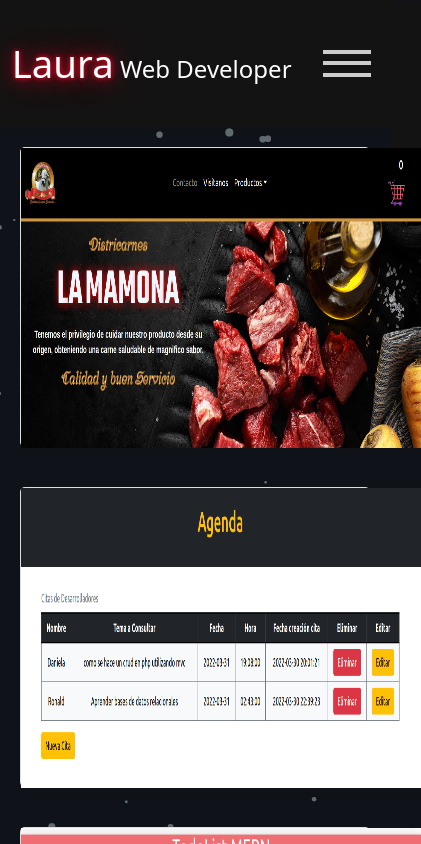
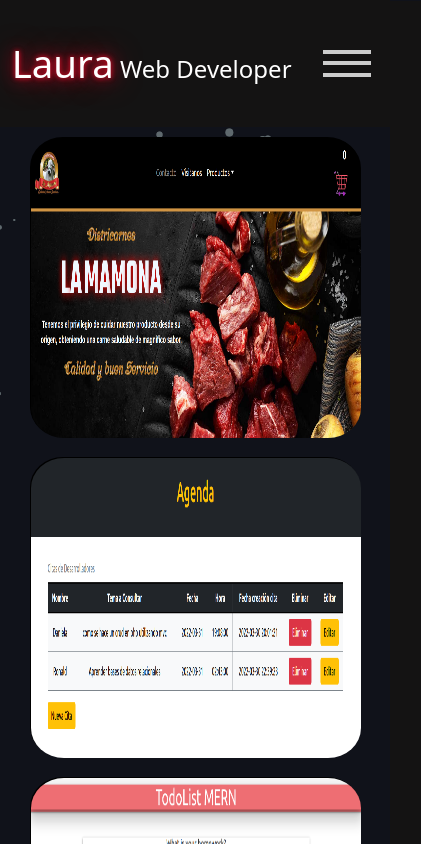
Before and after one commit to LDvargasHidalgo/full-portafolio, a React (Create React App) app: page /projects in a window 390 px wide. Shown: the top 844 px of the page, 421 px wide, since content can reach past the window. Built offline with nearby package versions, Linux system fonts and the light colour scheme; a web font is replaced by a local one.

Commit message:
card responsive

```diff
--- a/src/Components/Navbar/Navbar.jsx
+++ b/src/Components/Navbar/Navbar.jsx
@@ -58,10 +58,21 @@ function Navbar() {
 
 const NavbarPageStyled = styled.nav`
 *,
+
 *::after,
 *::before {
   margin: 0;
   box-sizing: border-box;
+}
+
+.nav {
+  position: relative;
+  z-index: 150;
+  display: flex;
+  align-items: center;
+  justify-content: space-around;
+  height: 15vh;
+  background: rgb(20, 19, 19);
 }
 
 li {
@@ -88,15 +99,6 @@ a:hover{
    text-shadow: 0 0 5px var(--primary-color),  0 0 15px var(--primary-color),  0 0 30px var(--primary-color), 0 0 5px var(--primary-color);
   }
 
-.nav {
-  position: static;
-  z-index: 150;
-  display: flex;
-  align-items: center;
-  justify-content: space-around;
-  height: 15vh;
-  background: rgb(20, 19, 19);
-}
 
 
 .nav__brand {
@@ -129,7 +131,7 @@ a:hover{
     position: fixed;
     top: 0.1vh;
     right: 0;
-    height: 50%;
+    height: 100%;
     width: 100vw;
     background: rgb(20, 19, 19);
     flex-direction: column;
--- a/src/Components/Projects/Projects.js
+++ b/src/Components/Projects/Projects.js
@@ -51,26 +51,30 @@ const ProjectsPageStyled = styled.header`
     flex-wrap: wrap;
     justify-content: center;
     min-height: 70vh;
+
   }
 
   .card {
     margin: 20px;
-    width: 400px;
+    width: 330px;
     height: 300px;
     border-radius: 5px;
-  /*   background-size: 300px 200px; */
-   /*  margin-top: 55px; */
+    margin: 10px;
+    background-color: black;
+    border-radius: 10%;
   }
 
   .card img {
-    width: 400px;
+    width: 330px;
     height: 300px;
     position: absolute;
+    border-radius: 10%;
   }
   .content {
     position: relative;
-    width: 100%;
-    height: 100%;
+    width: 330px;
+    height: 300px;
+    border-radius: 10%;
     display: flex;
     flex-direction: column;
     justify-content: space-between;
@@ -127,6 +131,14 @@ const ProjectsPageStyled = styled.header`
       }
     }
   }
+
+  @media (min-width: 600px) {
+margin-top: 50px;
+ .card{
+   margin: 30px;
+ }
+
+  }
 `;
 
 export default Projects;
```
Also changed, not shown: src/Components/Home/HomePages.js (+6 -7 lines).
